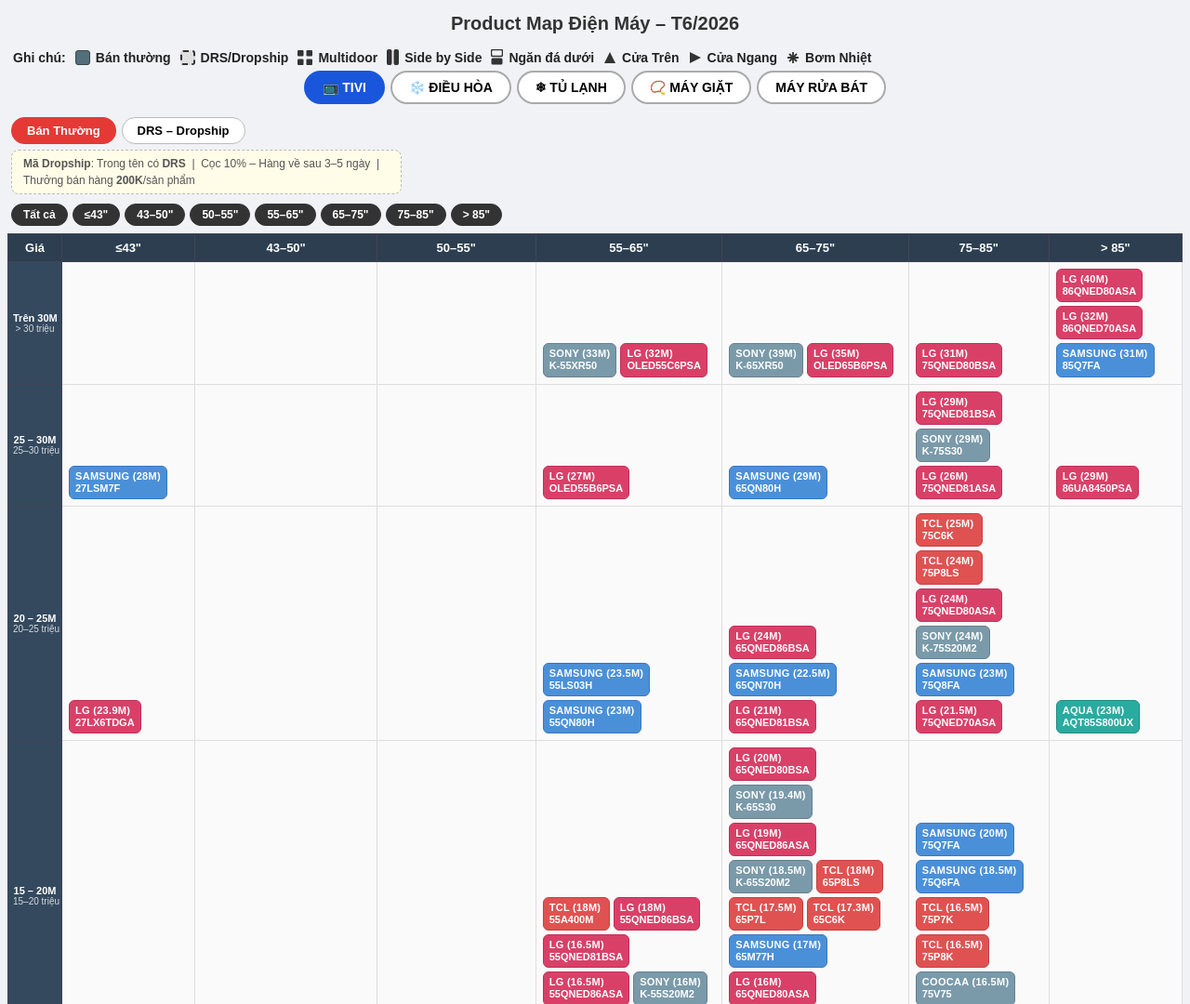
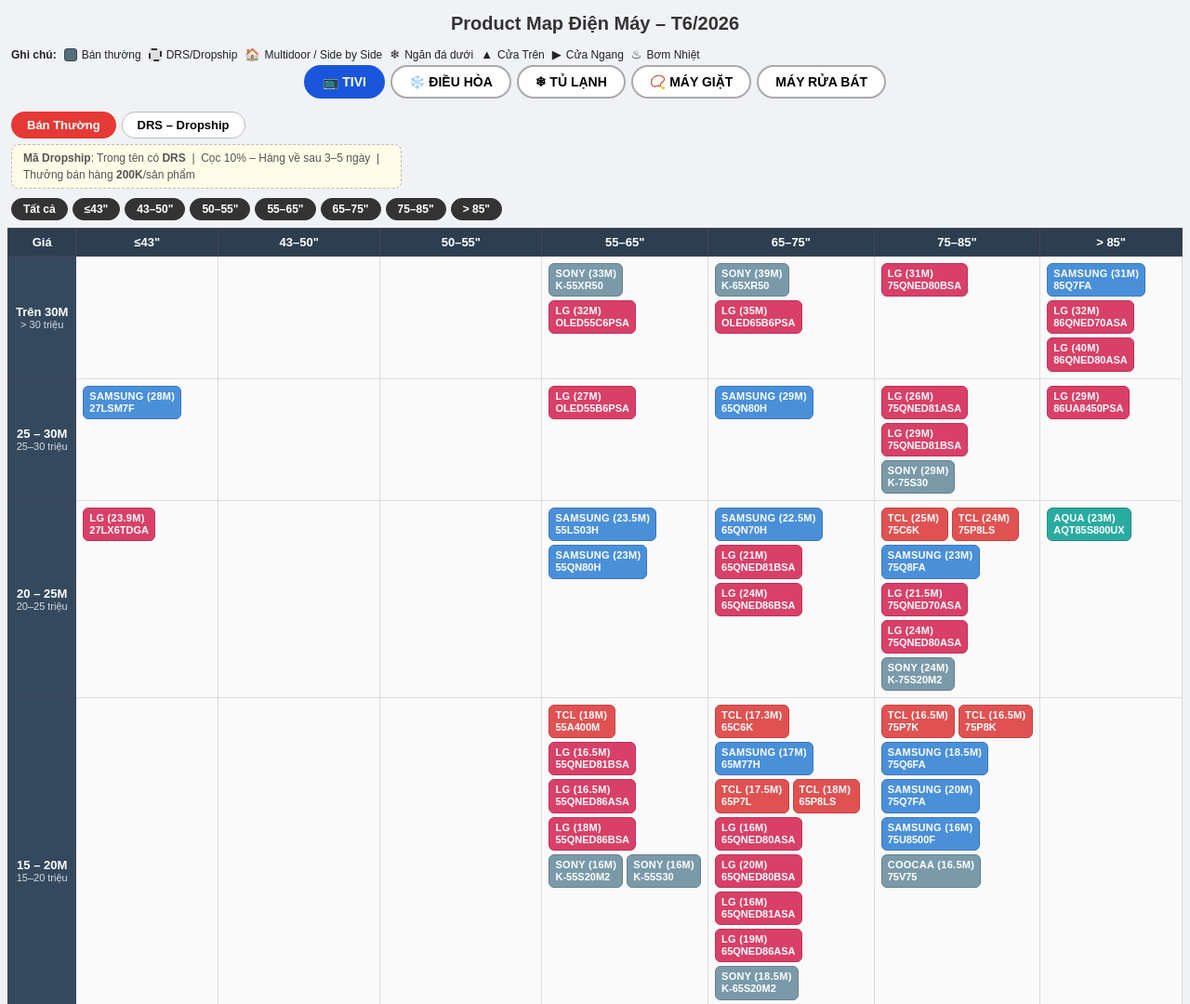
Before and after one commit to toan-cps/Tivi_TL_DH_MG, a plain HTML site: page index.html in a window 1280 px wide. Shown: the top 1080 px of the page at 93% size. Drawn offline with Linux system fonts and the light colour scheme.

Commit message:
Update ProductMap Điện Máy T6/2026

```diff
--- a/index.html
+++ b/index.html
@@ -41,20 +41,15 @@
   background:#2c3e50;color:#fff;font-size:13px;font-weight:700;
   padding:7px 6px;text-align:center;border:1px solid #445;white-space:nowrap
 }
-.pm-table thead th:first-child{
-  background:#2c3e50
-}
 .pm-table thead th .sub-lbl{font-size:11px;font-weight:400;opacity:.85;display:block}
 
 /* ── Y-label cell ── */
 .y-lbl-cell{
-  background:#34495e;color:#fff;font-size:11px;font-weight:700;
+  background:#34495e;color:#fff;font-size:13px;font-weight:700;
   writing-mode:horizontal-tb;text-align:center;vertical-align:middle;
-  padding:4px 5px;border:1px solid #445;white-space:nowrap;
-  width:58px;min-width:58px;max-width:58px;
-  position:sticky;left:0;z-index:2
+  padding:6px 8px;border:1px solid #445;white-space:nowrap;min-width:70px
 }
-.y-lbl-cell .price-sub{font-size:10px;font-weight:400;opacity:.8;display:block}
+.y-lbl-cell .price-sub{font-size:11px;font-weight:400;opacity:.8;display:block}
 
 /* ── Section header row ── */
 .sec-hdr td{
@@ -65,7 +60,7 @@
 
 /* ── Data cell ── */
 .pm-table td.data-cell{
-  vertical-align:bottom;padding:5px;border:1px solid #ddd;
+  vertical-align:top;padding:5px;border:1px solid #ddd;
   background:#fafafa;min-width:90px
 }
 .pm-table td.data-cell:hover{background:#f0f4ff}
@@ -102,13 +97,12 @@
 .MITSUBISHI{background:#A050C8;color:#fff;border:1.5px solid #8840AA}
 .GREE{background:#2AABA0;color:#fff;border:1.5px solid #228C82}
 .MIDEA{background:#E06060;color:#fff;border:1.5px solid #C84848}
-.COOCAA{background:#7090A8;color:#fff;border:1.5px solid #587888}
 .DEFAULT{background:#7A9AAA;color:#fff;border:1.5px solid #608090}
 
 /* ── Legend ── */
-.legend{display:flex;flex-wrap:wrap;gap:10px;padding:10px 14px 6px;align-items:center}
-.legend-item{display:flex;align-items:center;gap:6px;font-size:14px;font-weight:600}
-.legend-box{width:16px;height:16px;border-radius:3px;border:1.5px solid #888}
+.legend{display:flex;flex-wrap:wrap;gap:8px;padding:8px 12px 4px;align-items:center}
+.legend-item{display:flex;align-items:center;gap:5px;font-size:12px}
+.legend-box{width:14px;height:14px;border-radius:3px;border:1.5px solid #888}
 .legend-drs .legend-box{border-style:dashed;border-width:2px;border-color:#333;background:#e0e0e0}
 
 /* ── cat/sub sections ── */
@@ -128,33 +122,14 @@
 <h1>Product Map &#272;i&#7879;n M&#225;y &#8211; T6/2026</h1>
 
 <div class="legend">
-  <span style="font-weight:700;font-size:14px">Ghi ch&#250;:</span>
+  <span style="font-weight:700;font-size:12px">Ghi ch&#250;:</span>
   <div class="legend-item"><div class="legend-box" style="background:#546E7A;border-color:#37474F"></div> B&#225;n th&#432;&#7901;ng</div>
   <div class="legend-item legend-drs"><div class="legend-box"></div> DRS/Dropship</div>
-  <div class="legend-item">
-    <svg width="16" height="16" viewBox="0 0 16 16" fill="#333"><rect x="0" y="0" width="6.5" height="6.5" rx="1"/><rect x="9.5" y="0" width="6.5" height="6.5" rx="1"/><rect x="0" y="9.5" width="6.5" height="6.5" rx="1"/><rect x="9.5" y="9.5" width="6.5" height="6.5" rx="1"/></svg>
-    Multidoor
-  </div>
-  <div class="legend-item">
-    <svg width="13" height="17" viewBox="0 0 13 17" fill="#333"><rect x="0" y="0" width="5.5" height="17" rx="2"/><rect x="7.5" y="0" width="5.5" height="17" rx="2"/></svg>
-    Side by Side
-  </div>
-  <div class="legend-item">
-    <svg width="13" height="17" viewBox="0 0 13 17" fill="#333"><rect x="0.5" y="0.5" width="12" height="7" rx="1.5" fill="none" stroke="#333" stroke-width="1.5"/><rect x="0.5" y="9.5" width="12" height="7" rx="1.5"/></svg>
-    Ng&#259;n &#273;&#225; d&#432;&#7899;i
-  </div>
-  <div class="legend-item">
-    <svg width="14" height="14" viewBox="0 0 14 14" fill="#333"><polygon points="7,1 13,13 1,13"/></svg>
-    C&#7917;a Tr&#234;n
-  </div>
-  <div class="legend-item">
-    <svg width="14" height="14" viewBox="0 0 14 14" fill="#333"><polygon points="1,1 13,7 1,13"/></svg>
-    C&#7917;a Ngang
-  </div>
-  <div class="legend-item">
-    <svg width="14" height="14" viewBox="0 0 14 14" fill="none" stroke="#333" stroke-width="1.8"><path d="M7 1v12M1 7h12M3 3l8 8M11 3l-8 8"/></svg>
-    B&#417;m Nhi&#7879;t
-  </div>
+  <div class="legend-item"><span style="font-size:13px">&#127968;</span> Multidoor / Side by Side</div>
+  <div class="legend-item"><span style="font-size:13px">&#10052;</span> Ng&#259;n &#273;&#225; d&#432;&#7899;i</div>
+  <div class="legend-item"><span style="font-size:13px">&#9650;</span> C&#7917;a Tr&#234;n</div>
+  <div class="legend-item"><span style="font-size:13px">&#9654;</span> C&#7917;a Ngang</div>
+  <div class="legend-item"><span style="font-size:13px">&#9832;</span> B&#417;m Nhi&#7879;t</div>
 </div>
 
 <div class="cat-tabs" id="catTabs"></div>
@@ -165,13 +140,13 @@
 const RAW=JSON.parse(atob(_D));
 
 const PRICE_BANDS=[
+  {id:'0<5M',   lbl:'Dưới 5M',   sub:'< 5 triệu'},
+  {id:'05-10M', lbl:'5 – 10M',   sub:'5–10 triệu'},
+  {id:'10-15M', lbl:'10 – 15M',  sub:'10–15 triệu'},
+  {id:'15-20M', lbl:'15 – 20M',  sub:'15–20 triệu'},
+  {id:'20-25M', lbl:'20 – 25M',  sub:'20–25 triệu'},
+  {id:'25-30M', lbl:'25 – 30M',  sub:'25–30 triệu'},
   {id:'Tren30M',lbl:'Trên 30M',  sub:'> 30 triệu'},
-  {id:'25-30M', lbl:'25 – 30M',  sub:'25–30 triệu'},
-  {id:'20-25M', lbl:'20 – 25M',  sub:'20–25 triệu'},
-  {id:'15-20M', lbl:'15 – 20M',  sub:'15–20 triệu'},
-  {id:'10-15M', lbl:'10 – 15M',  sub:'10–15 triệu'},
-  {id:'05-10M', lbl:'5 – 10M',   sub:'5–10 triệu'},
-  {id:'0<5M',   lbl:'Dưới 5M',   sub:'< 5 triệu'},
 ];
 
 const CATS=[
@@ -209,7 +184,6 @@
 
 // ── visible cols state ────────────────────────────────────────────────────────
 const visibleCols={};
-let activeMGFunc='GIAT';
 
 function brandClass(b){
   const s=b.toUpperCase().replace(/\s+/g,'').replace(/[^A-Z0-9]/g,'');
@@ -238,7 +212,6 @@
   }
   if(item.cat==='MG'){
     if(item.func==='GIATSAY'){
-      // "GIẶT 12KG - SẤY 8KG" hoặc "GIẶT 10.5 - SẤY 7KG"
       const m=item.m.match(/GI[ĂẶặă][Tt]\s*(\d+(?:[.,]\d+)?)\s*KG?\s*[-–]\s*S[ẤấAa][Yy]\s*(\d+(?:[.,]\d+)?)\s*KG/i);
       if(m) return m[1]+'KG/'+m[2]+'KG';
     }
@@ -277,15 +250,14 @@
 
 function colW(items, colId){
   let max=0;
-  for(const pb of PRICE_BANDS){
+  for(const pb of [...PRICE_BANDS].reverse()){
     const n=items.filter(x=>x.r===colId && x.pkg===pb.id).length;
     if(n>max) max=n;
   }
   if(max===0) return '80px';
   if(max<=2) return '160px';
-  if(max<=7) return '220px';   // 2 cards/row
-  if(max<=11) return '330px';  // 3 cards/row (8–11 items)
-  return '440px';              // 4 cards/row (12+ items)
+  if(max<=4) return '220px';
+  return '280px';
 }
 
 // ── Standard table (TIVI, HA, TL, MRB) ──────────────────────────────────────
@@ -294,13 +266,13 @@
   if(!visCols.length) return '<p style="padding:12px;color:#888">Không có sản phẩm.</p>';
 
   let h=`<div class="tbl-wrap"><table class="pm-table"><thead><tr>
-    <th style="width:58px;min-width:58px;max-width:58px">Giá</th>`;
+    <th style="min-width:70px">Giá</th>`;
   for(const c of visCols)
     h+=`<th style="width:${colW(subset,c.id)}">${c.lbl}</th>`;
   h+=`</tr></thead><tbody>`;
 
   let hasAny=false;
-  for(const pb of PRICE_BANDS){
+  for(const pb of [...PRICE_BANDS].reverse()){
     const rowItems=subset.filter(x=>x.pkg===pb.id);
     if(!rowItems.length) continue;
     let hasInRow=visCols.some(c=>rowItems.some(x=>x.r===c.id));
@@ -308,7 +280,7 @@
     hasAny=true;
     h+=`<tr><td class="y-lbl-cell">${pb.lbl}<span class="price-sub">${pb.sub}</span></td>`;
     for(const c of visCols){
-      const cards=rowItems.filter(x=>x.r===c.id).sort((a,b)=>b.p-a.p).map(makeCard).join('');
+      const cards=rowItems.filter(x=>x.r===c.id).map(makeCard).join('');
       h+=`<td class="data-cell">${cards}</td>`;
     }
     h+=`</tr>`;
@@ -325,7 +297,7 @@
   if(!cols.length||!visDoors.length) return '<p style="padding:12px;color:#888">Không có sản phẩm.</p>';
 
   let h=`<div class="tbl-wrap"><table class="pm-table"><thead><tr>
-    <th style="width:58px;min-width:58px;max-width:58px">Giá</th>`;
+    <th style="min-width:70px">Giá</th>`;
   for(const c of cols) h+=`<th style="width:${colW(subset,c.id)}">${c.lbl}</th>`;
   h+=`</tr></thead><tbody>`;
 
@@ -335,7 +307,7 @@
     if(!doorItems.length) continue;
     const colspan=cols.length+1;
     h+=`<tr class="sec-hdr"><td colspan="${colspan}"><span class="sec-icon">${door.icon}</span>${door.lbl}</td></tr>`;
-    for(const pb of PRICE_BANDS){
+    for(const pb of [...PRICE_BANDS].reverse()){
       const rowItems=doorItems.filter(x=>x.pkg===pb.id);
       if(!rowItems.length) continue;
       let hasInRow=cols.some(c=>rowItems.some(x=>x.r===c.id));
@@ -343,7 +315,7 @@
       hasAny=true;
       h+=`<tr><td class="y-lbl-cell">${pb.lbl}<span class="price-sub">${pb.sub}</span></td>`;
       for(const c of cols){
-        const cards=rowItems.filter(x=>x.r===c.id).sort((a,b)=>b.p-a.p).map(x=>makeCard(x,true)).join('');
+        const cards=rowItems.filter(x=>x.r===c.id).map(makeCard).join('');
         h+=`<td class="data-cell">${cards}</td>`;
       }
       h+=`</tr>`;
@@ -352,55 +324,6 @@
   if(!hasAny) h+=`<tr><td colspan="${cols.length+1}" style="padding:16px;color:#888;text-align:center">Không có sản phẩm</td></tr>`;
   h+=`</tbody></table></div>`;
   return h;
-}
-
-// ── MG func section with per-func kg filter ──────────────────────────────────
-function buildMGFuncSection(mfItems, mf, parentEl){
-  const visKey='MG_'+mf.id;
-  if(!visibleCols[visKey]) visibleCols[visKey]=mf.cols.map(c=>c.id);
-  const allIds=mf.cols.map(c=>c.id);
-
-  const wrapper=document.createElement('div');
-
-  const titleEl=document.createElement('div');
-  titleEl.className='section-title';
-  titleEl.innerHTML=`${mf.icon} ${mf.lbl} <span style="font-size:12px;color:#888">(${mfItems.length} SP)</span>`;
-  wrapper.appendChild(titleEl);
-
-  const fbEl=document.createElement('div');
-  fbEl.className='filter-bar';
-
-  const tblEl=document.createElement('div');
-  tblEl.innerHTML=buildMGTable(mfItems, mf, visibleCols[visKey]);
-
-  const btnAll=document.createElement('button');
-  btnAll.className='filter-btn active'; btnAll.textContent='Tất cả';
-  btnAll.onclick=()=>{
-    visibleCols[visKey]=allIds.slice();
-    fbEl.querySelectorAll('.filter-btn').forEach(b=>b.classList.remove('active'));
-    btnAll.classList.add('active');
-    tblEl.innerHTML=buildMGTable(mfItems, mf, visibleCols[visKey]);
-  };
-  fbEl.appendChild(btnAll);
-
-  for(const c of mf.cols){
-    const btn=document.createElement('button');
-    btn.className='filter-btn active'; btn.textContent=c.lbl;
-    btn.setAttribute('data-col',c.id);
-    btn.onclick=()=>{
-      btn.classList.toggle('active');
-      const sel=fbEl.querySelectorAll('.filter-btn.active:not(:first-child)');
-      visibleCols[visKey]=[...sel].map(b=>b.getAttribute('data-col'));
-      if(visibleCols[visKey].length===allIds.length) btnAll.classList.add('active');
-      else btnAll.classList.remove('active');
-      tblEl.innerHTML=buildMGTable(mfItems, mf, visibleCols[visKey]);
-    };
-    fbEl.appendChild(btn);
-  }
-
-  wrapper.appendChild(fbEl);
-  wrapper.appendChild(tblEl);
-  parentEl.appendChild(wrapper);
 }
 
 // ── Filter bar ────────────────────────────────────────────────────────────────
@@ -449,12 +372,15 @@
     if(!cont) return;
 
     if(catKey==='MG'){
-      cont.innerHTML='';
-      const mf=MG_FUNCS.find(f=>f.id===activeMGFunc);
-      if(!mf){ cont.innerHTML='<p style="padding:16px;color:#888">Không có sản phẩm.</p>'; return; }
-      const mfItems=subset.filter(x=>x.func===mf.id);
-      if(!mfItems.length){ cont.innerHTML='<p style="padding:16px;color:#888">Không có sản phẩm.</p>'; return; }
-      buildMGFuncSection(mfItems, mf, cont);
+      let html='';
+      for(const mf of MG_FUNCS){
+        const mfItems=subset.filter(x=>x.func===mf.id);
+        if(!mfItems.length) continue;
+        const visC=visibleCols[catKey]||mf.cols.map(c=>c.id);
+        html+=`<div class="section-title">${mf.icon} ${mf.lbl} <span style="font-size:12px;color:#888">(${mfItems.length} SP)</span></div>`;
+        html+=buildMGTable(mfItems, mf, visC);
+      }
+      cont.innerHTML=html||'<p style="padding:16px;color:#888">Không có sản phẩm.</p>';
     } else {
       const visC=visibleCols[catKey]||cat.cols.map(c=>c.id);
       cont.innerHTML=buildTable(catKey, subset, cat.cols, visC);
@@ -529,25 +455,9 @@
 
     catSec.appendChild(catDiv);
 
-    // MG: add func-type tabs (Máy Giặt / Máy Sấy / Giặt Sấy)
+    // build filter for this cat (no filter for MG – each sub-table has different cols)
     if(cat.id==='MG'){
-      const mgFuncBar=document.createElement('div');
-      mgFuncBar.className='sub-tabs';
-      mgFuncBar.style.cssText='background:#f0f4ff;border-top:1px solid #dde;padding:6px 12px;';
-      MG_FUNCS.forEach(mf=>{
-        const fbtn=document.createElement('button');
-        fbtn.className='sub-tab'+(mf.id===activeMGFunc?' active':'');
-        fbtn.innerHTML=`${mf.icon} ${mf.lbl}`;
-        fbtn.onclick=()=>{
-          activeMGFunc=mf.id;
-          mgFuncBar.querySelectorAll('.sub-tab').forEach(b=>b.classList.remove('active'));
-          fbtn.classList.add('active');
-          renderCat('MG');
-        };
-        mgFuncBar.appendChild(fbtn);
-      });
-      // insert before filterBar
-      catDiv.insertBefore(mgFuncBar, filterBar);
+      // no filter bar for MG
     } else if(cat.cols.length>1){
       buildFilter(cat.id, cat.cols, 'filter-'+cat.id);
     }
@@ -557,32 +467,6 @@
 }
 
 init();
-
-// ── Sticky header: set max-height on active sub-sections ─────────────────────
-function updateSubHeight(){
-  document.querySelectorAll('.sub-section.active').forEach(el=>{
-    const t=el.getBoundingClientRect().top;
-    if(t>0) el.style.maxHeight=(window.innerHeight-t-8)+'px';
-  });
-}
-window.addEventListener('resize', updateSubHeight);
-document.querySelectorAll('.cat-tab,.sub-tab').forEach(b=>
-  b.addEventListener('click',()=>setTimeout(updateSubHeight,60))
-);
-setTimeout(updateSubHeight, 150);
-
-// ── Ẩn tab Máy Rửa Bát nếu không có dữ liệu ──────────────────────────────────
-(function hideMRBIfEmpty(){
-  const hasMRB=RAW.some(x=>x.cat==='MRB');
-  if(!hasMRB){
-    document.querySelectorAll('.cat-tab').forEach(btn=>{
-      if(btn.textContent.includes('RỬA BÁT')||btn.textContent.includes('MRB'))
-        btn.style.display='none';
-    });
-    const sec=document.getElementById('cat-MRB');
-    if(sec) sec.style.display='none';
-  }
-})();
 </script>
 </body>
 </html>
```
